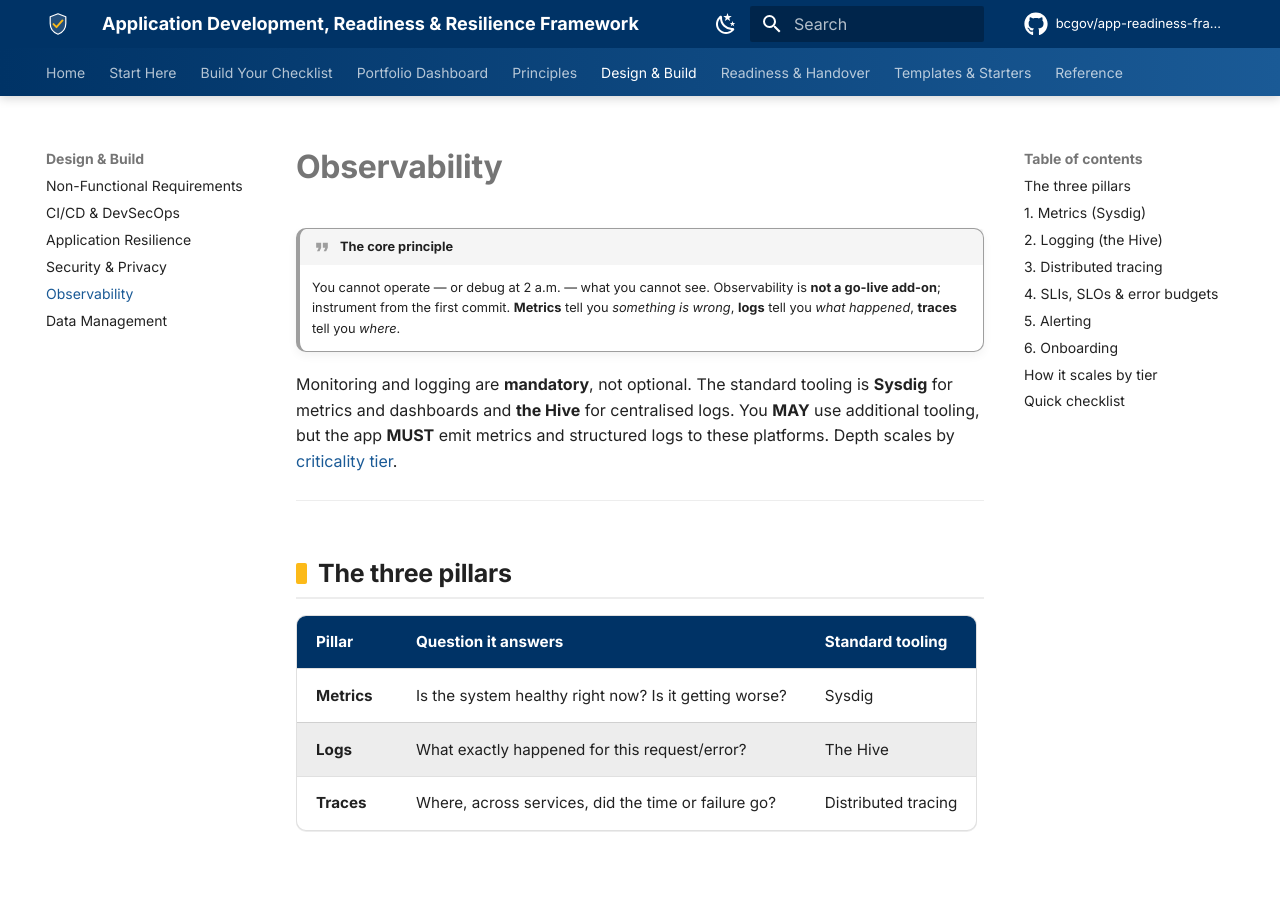
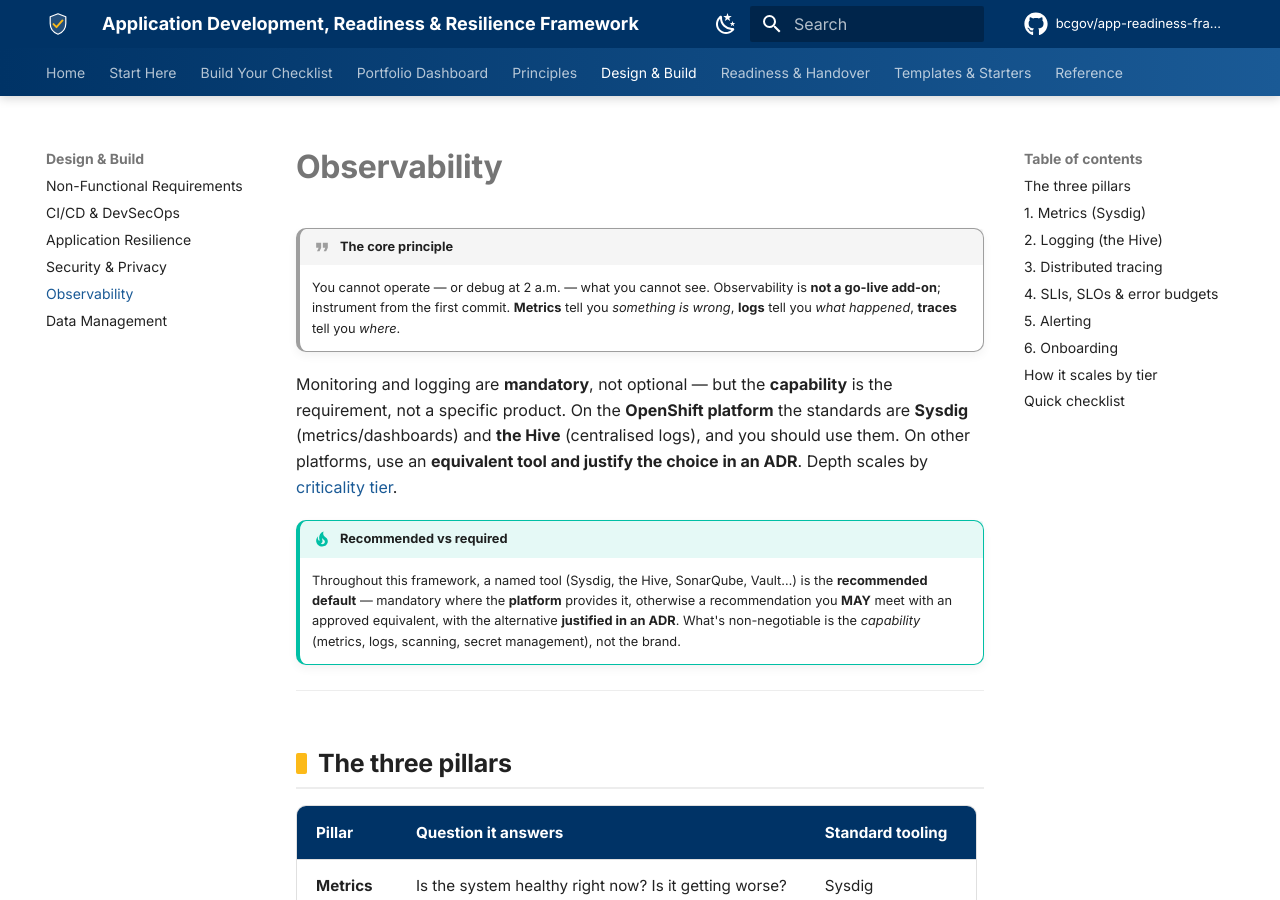
Before and after one commit to bcgov/app-readiness-framework, an MkDocs documentation site: the page built from docs/design-build/observability.md, in a window 1280 px wide and 900 px high. Built offline with MkDocs 1.6.1 and Material for MkDocs 9.7.7, drawn with Linux system fonts in a browser that asks for light colours; comment, search, counter and statistics services are not loaded.

Commit message:
Recommend-vs-require wording + maintenance guide
- Reword tool-specific checklist items (Sysdig, the Hive, Vault) to be
  capability-first: the OpenShift platform standard is recommended, an approved
  equivalent is allowed with an ADR (Fred's "don't mandate a product" point).
- Add a "Recommended vs required" note to the Observability page stating the
  framework-wide rule: the capability is required, the brand is a default.
- New "Maintaining the checklist" reference page: where items live, the item
  format, common edits, and the edit -> PR -> auto-deploy flow.

```diff
--- a/docs/design-build/observability.md
+++ b/docs/design-build/observability.md
@@ -5,10 +5,18 @@
     **not a go-live add-on**; instrument from the first commit. **Metrics** tell you
     *something is wrong*, **logs** tell you *what happened*, **traces** tell you *where*.
 
-Monitoring and logging are **mandatory**, not optional. The standard tooling is
-**Sysdig** for metrics and dashboards and **the Hive** for centralised logs. You **MAY**
-use additional tooling, but the app **MUST** emit metrics and structured logs to these
-platforms. Depth scales by [criticality tier](../principles/criticality-tiers.md).
+Monitoring and logging are **mandatory**, not optional — but the **capability** is the
+requirement, not a specific product. On the **OpenShift platform** the standards are
+**Sysdig** (metrics/dashboards) and **the Hive** (centralised logs), and you should use
+them. On other platforms, use an **equivalent tool and justify the choice in an ADR**.
+Depth scales by [criticality tier](../principles/criticality-tiers.md).
+
+!!! tip "Recommended vs required"
+    Throughout this framework, a named tool (Sysdig, the Hive, SonarQube, Vault…) is the
+    **recommended default** — mandatory where the **platform** provides it, otherwise a
+    recommendation you **MAY** meet with an approved equivalent, with the alternative
+    **justified in an ADR**. What's non-negotiable is the *capability* (metrics, logs,
+    scanning, secret management), not the brand.
 
 ---
 
--- a/docs/javascripts/generator.js
+++ b/docs/javascripts/generator.js
@@ -81,9 +81,9 @@
       "So we can verify what we deploy and respond to the next dependency-level incident.",
       "CycloneDX/SPDX SBOM + cosign signature + SLSA provenance.",
       ["M","M","S"]),
-    I("build", "Store all runtime secrets in Vault (none in source or env vars)",
-      "K8s Secrets are base64, not encrypted at rest; secrets in code are a breach waiting to happen.",
-      "Vault Agent Injector or CSI driver config; secret-scan clean.",
+    I("build", "Store all runtime secrets in a managed secrets store, never in source or env vars",
+      "K8s Secrets are base64, not encrypted at rest; secrets in code are a breach waiting to happen. On OpenShift the standard is HashiCorp Vault; elsewhere use an approved equivalent.",
+      "Vault (Agent Injector / CSI) or an equivalent managed store; secret-scan clean.",
       ["M","M","M"]),
     I("build", "Require signed commits and protected main + CODEOWNERS review",
       "Auditable, reviewed change flow is the baseline for a supportable app.",
@@ -159,13 +159,13 @@
       ["S","S","Y"]),
 
     /* --- Observability (G3) --- */
-    I("observability", "Ship metrics to Sysdig with dashboards",
-      "You can't operate what you can't see.",
-      "Sysdig dashboards for the app.",
+    I("observability", "Ship metrics with dashboards (Sysdig on OpenShift, or an approved equivalent)",
+      "You can't operate what you can't see. On OpenShift the platform standard is Sysdig; elsewhere use an equivalent and justify it.",
+      "Monitoring dashboards for the app (Sysdig, or the platform's tool).",
       ["M","M","S"]),
-    I("observability", "Ship structured logs to the Hive with correlation / trace IDs",
-      "Central, correlated logs are what make incident triage possible.",
-      "Logs arriving in the Hive with trace IDs.",
+    I("observability", "Ship structured logs with correlation / trace IDs (the Hive on OpenShift, or an approved equivalent)",
+      "Central, correlated logs are what make incident triage possible. On OpenShift the platform standard is the Hive; elsewhere use an equivalent and justify it.",
+      "Structured logs reaching the central platform with trace IDs.",
       ["M","M","S"]),
     I("observability", "Add distributed tracing",
       "Traces are how you find the slow hop across a chain of services.",
--- a/mkdocs.yml
+++ b/mkdocs.yml
@@ -122,4 +122,5 @@
   - Reference:
       - ServiceNow Process: reference/servicenow-process.md
       - Compliance & Enforcement: reference/compliance-enforcement.md
+      - Maintaining the Checklist: reference/maintaining-the-checklist.md
       - Standards & Links: reference/standards-links.md
```
Also changed, not shown: docs/reference/maintaining-the-checklist.md (added, +95 -0 lines).
